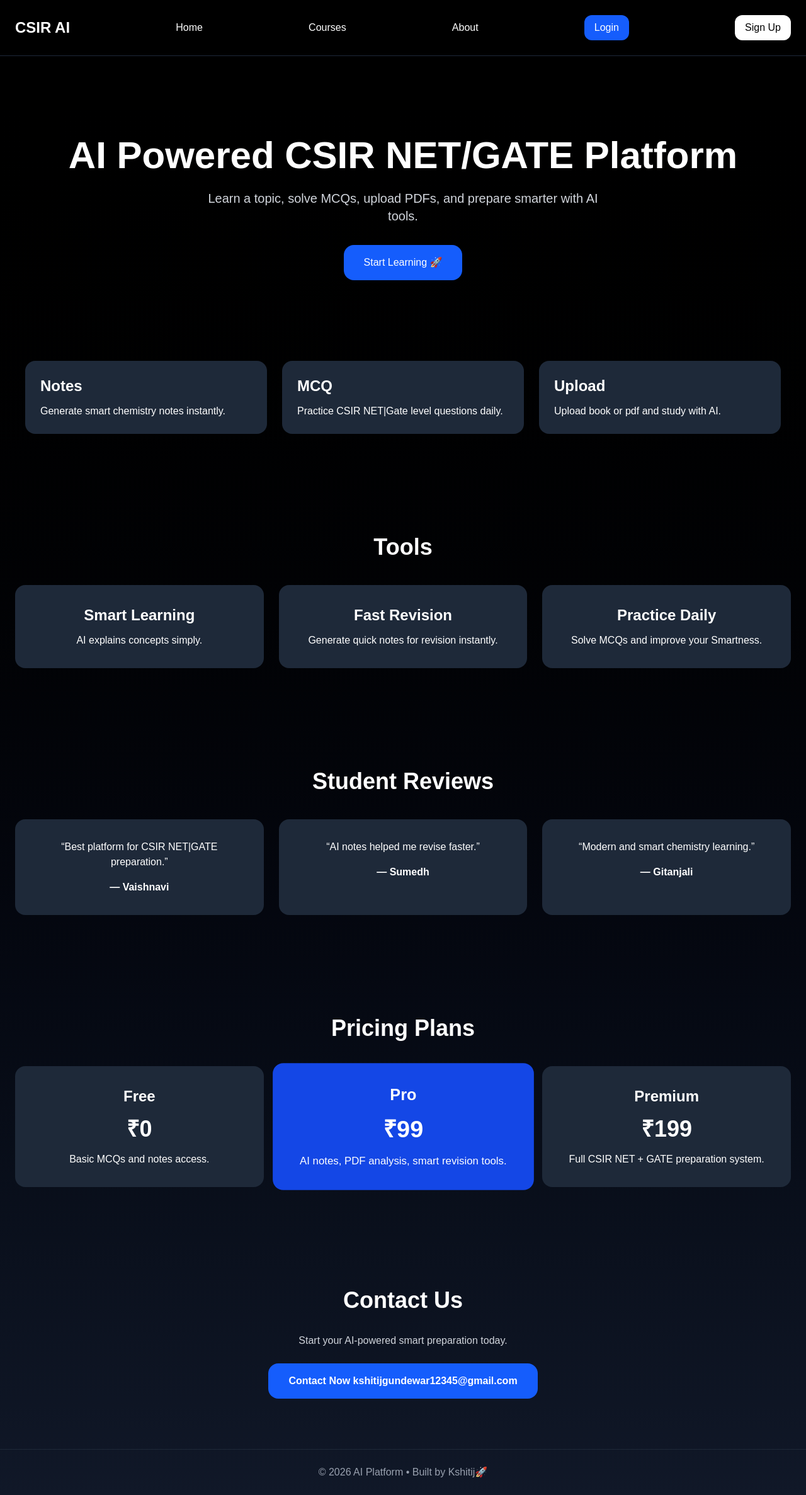
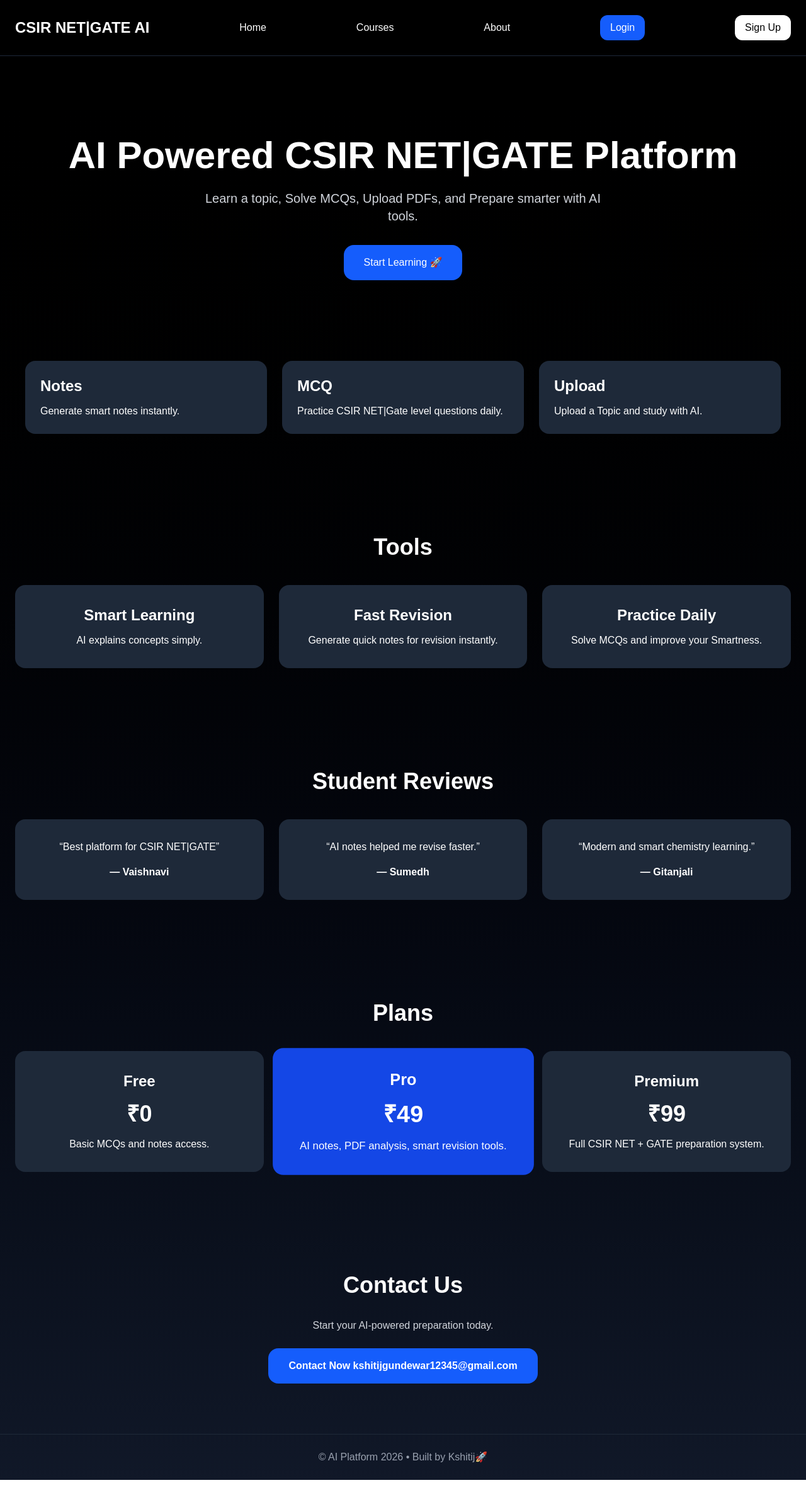
Before and after one commit to Kshitij431802/ai-exam-platform, a Next.js app: page / in a window 1280 px wide. Shown: the whole page at 63% size. After the commit the page ends 2350 px from the top, so only its background shows below. Built offline with nearby package versions, Linux system fonts and the light colour scheme.

Commit message:
Removed preparation word

```diff
--- a/app/page.tsx
+++ b/app/page.tsx
@@ -4,7 +4,7 @@
 
       {/* Navbar */}
       <nav className="flex justify-between items-center p-6 border-b border-gray-800">
-        <h1 className="text-2xl font-bold">CSIR AI</h1>
+        <h1 className="text-2xl font-bold">CSIR NET|GATE AI</h1>
 
         <button>Home</button>
 <button>Courses</button>
@@ -23,12 +23,12 @@
       <section className="flex flex-col items-center justify-center text-center py-32 px-6">
 
         <h1 className="text-6xl font-bold mb-6">
-          AI Powered CSIR NET/GATE Platform
+          AI Powered CSIR NET|GATE Platform
         </h1>
 
         <p className="text-xl text-gray-300 max-w-2xl">
-          Learn a topic, solve MCQs, upload PDFs,
-          and prepare smarter with AI tools.
+          Learn a topic, Solve MCQs, Upload PDFs,
+          and Prepare smarter with AI tools.
         </p>
 
         <button className="mt-8 px-8 py-4 bg-blue-600 rounded-2xl hover:bg-blue-700">
@@ -46,7 +46,7 @@
           </h2>
 
           <p>
-            Generate smart chemistry notes instantly.
+            Generate smart notes instantly.
           </p>
         </div>
 
@@ -66,7 +66,7 @@
           </h2>
 
           <p>
-            Upload book or pdf and study with AI.
+            Upload a Topic and study with AI.
           </p>
         </div>
 
@@ -123,7 +123,7 @@
 
     <div className="bg-gray-800 p-8 rounded-2xl">
       <p className="mb-4">
-        “Best platform for CSIR NET|GATE preparation.”
+        “Best platform for CSIR NET|GATE”
       </p>
 
       <h3 className="font-bold">
@@ -157,7 +157,7 @@
 <section className="py-20 px-6 text-center">
 
   <h2 className="text-4xl font-bold mb-10">
-    Pricing Plans
+     Plans
   </h2>
 
   <div className="grid md:grid-cols-3 gap-6">
@@ -182,7 +182,7 @@
       </h3>
 
       <p className="text-4xl font-bold mb-4">
-        ₹99
+        ₹49
       </p>
 
       <p>
@@ -196,7 +196,7 @@
       </h3>
 
       <p className="text-4xl font-bold mb-4">
-        ₹199
+        ₹99
       </p>
 
       <p>
@@ -214,7 +214,7 @@
   </h2>
 
   <p className="text-gray-300 mb-6">
-    Start your AI-powered smart preparation today.
+    Start your AI-powered preparation today.
   </p>
 
   <button className="bg-blue-600 hover:bg-blue-700 px-8 py-4 rounded-2xl text-white font-bold">
@@ -223,7 +223,7 @@
 
 </section>
      <footer className="border-t border-gray-800 text-center py-6 text-gray-400">
-  © 2026 AI Platform • Built by Kshitij🚀
+  ©  AI Platform 2026 • Built by Kshitij🚀
 </footer>
 
     </main>
```
